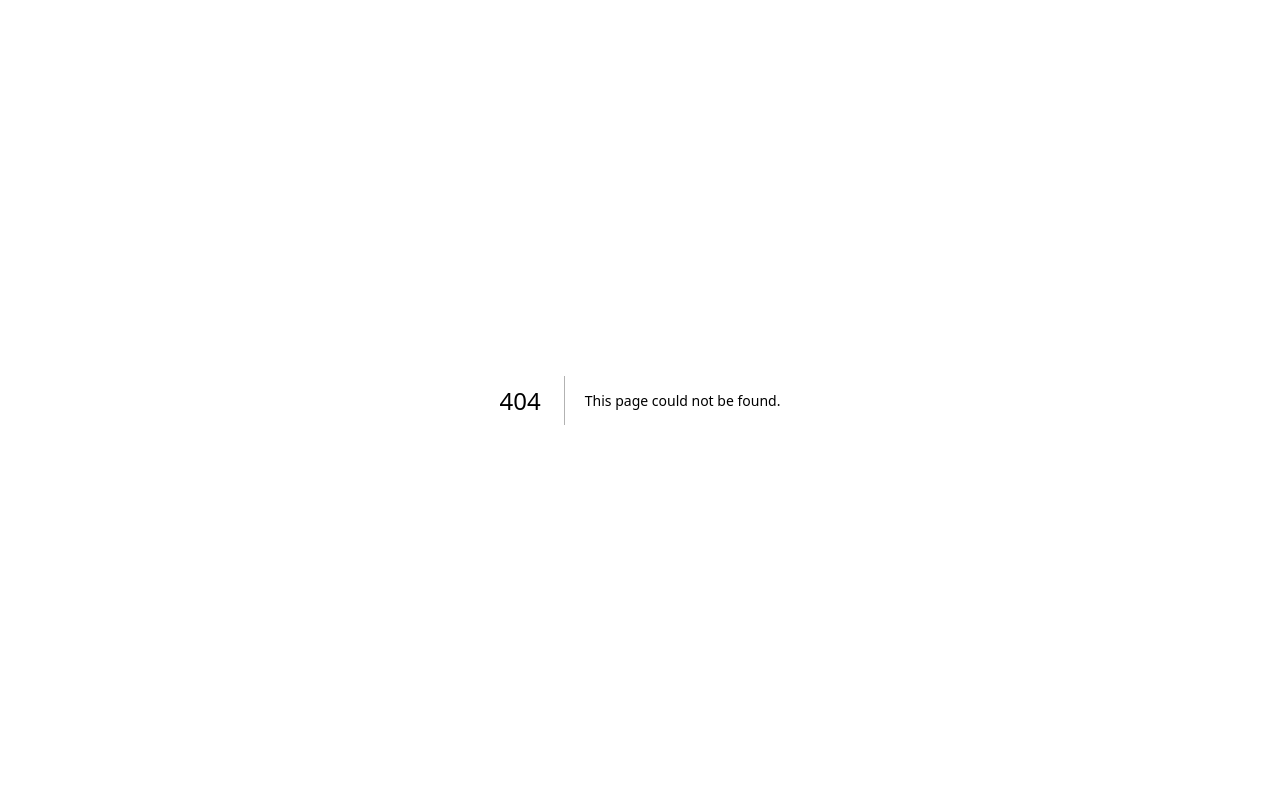
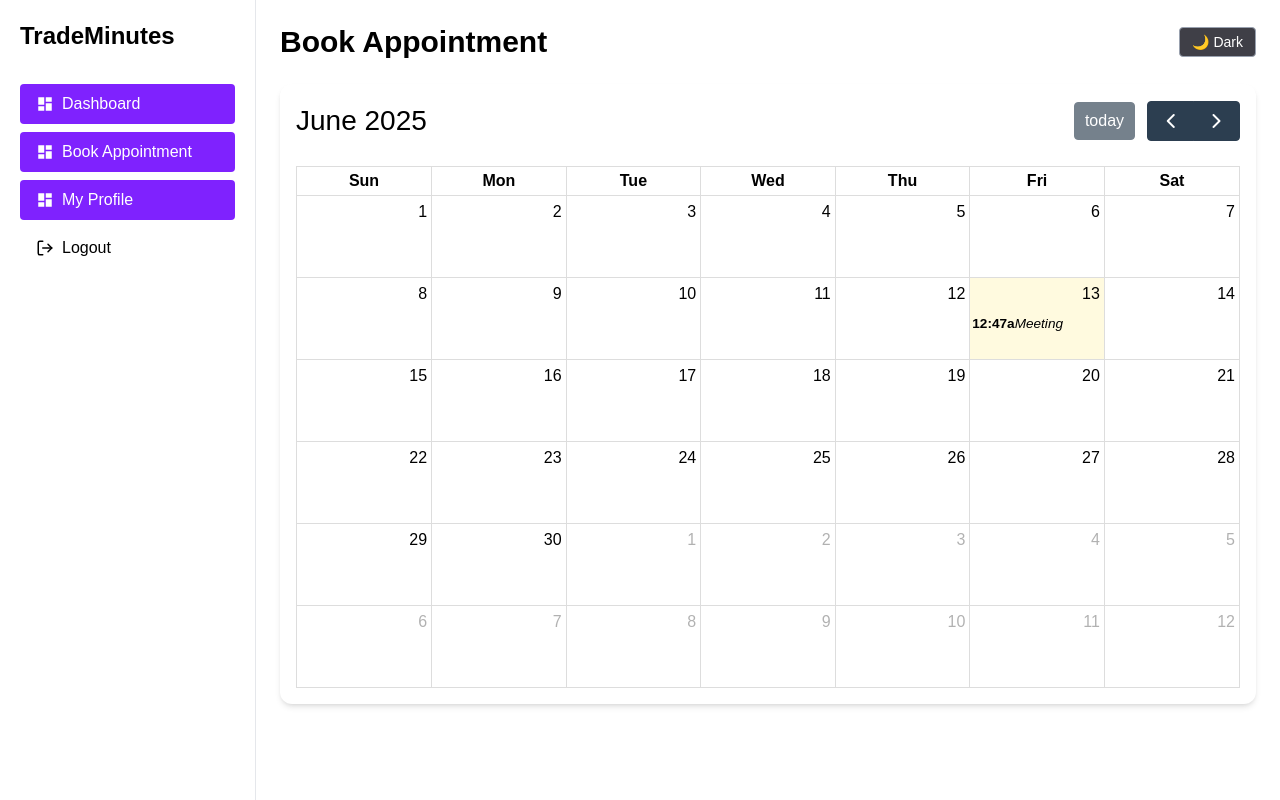
Before and after one commit to stevie1mat/frontend-test, a Next.js app: page /book-appointment in a window 1280 px wide. Before the commit this address had no page. Built offline with nearby package versions, Linux system fonts and the light colour scheme.

Commit message:
added full calendar

```diff
--- a/package.json
+++ b/package.json
@@ -9,6 +9,8 @@
     "lint": "next lint"
   },
   "dependencies": {
+    "@fullcalendar/daygrid": "^6.1.17",
+    "@fullcalendar/react": "^6.1.17",
     "@netlify/next": "^1.4.9",
     "@radix-ui/react-slot": "^1.2.3",
     "class-variance-authority": "^0.7.1",
--- /dev/null
+++ b/src/app/book-appointment/page.tsx
@@ -0,0 +1,104 @@
+'use client';
+
+import { useEffect, useState } from 'react';
+import { useRouter } from 'next/navigation';
+import { MdDashboard } from 'react-icons/md';
+import { FiLogOut } from 'react-icons/fi';
+import FullCalendar from '@fullcalendar/react';
+import dayGridPlugin from '@fullcalendar/daygrid';
+
+const events = [
+  { title: 'Meeting', start: new Date() }
+];
+
+export default function BookAppointment() {
+  const [isDarkMode, setIsDarkMode] = useState(false);
+  const router = useRouter();
+
+  useEffect(() => {
+    const savedTheme = localStorage.getItem('theme');
+    setIsDarkMode(savedTheme === 'dark');
+  }, []);
+
+  useEffect(() => {
+    const root = document.documentElement;
+    if (isDarkMode) {
+      root.classList.add('dark');
+      localStorage.setItem('theme', 'dark');
+    } else {
+      root.classList.remove('dark');
+      localStorage.setItem('theme', 'light');
+    }
+  }, [isDarkMode]);
+
+  const handleLogout = () => {
+    localStorage.removeItem('token');
+    router.push('/login');
+  };
+
+  return (
+    <div className={`${isDarkMode ? 'bg-black text-white' : 'bg-white text-black'} min-h-screen flex`}>
+      {/* Sidebar */}
+      <aside className={`w-64 min-h-screen p-5 space-y-4 ${isDarkMode ? 'bg-zinc-800 text-white' : 'bg-white text-black border-r border-gray-200'}`}>
+        <h2 className="text-2xl font-bold mb-8 cursor-pointer" onClick={() => router.push('/')}>
+          TradeMinutes
+        </h2>
+        <nav className="space-y-2">
+          <button onClick={() => router.push('/dashboard')} className="flex items-center gap-2 w-full text-left py-2 px-4 rounded bg-violet-600 text-white">
+            <MdDashboard className="text-lg" />
+            Dashboard
+          </button>
+          <button className="flex items-center gap-2 w-full text-left py-2 px-4 rounded bg-violet-600 text-white">
+            <MdDashboard className="text-lg" />
+            Book Appointment
+          </button>
+          <button onClick={() => router.push('/profile')} className="flex items-center gap-2 w-full text-left py-2 px-4 rounded bg-violet-600 text-white">
+            <MdDashboard className="text-lg" />
+            My Profile
+          </button>
+          <button
+            onClick={handleLogout}
+            className="flex items-center gap-2 w-full text-left py-2 px-4 rounded
+              text-black dark:text-white
+              bg-white hover:bg-gray-200
+              dark:bg-zinc-800 dark:hover:bg-zinc-700"
+          >
+            <FiLogOut className="text-lg text-black dark:text-white" />
+            Logout
+          </button>
+        </nav>
+      </aside>
+
+      {/* Main Content */}
+      <main className="flex-1 p-6">
+        <div className="flex justify-between items-center mb-6">
+          <h1 className="text-3xl font-semibold">Book Appointment</h1>
+          <button
+            onClick={() => setIsDarkMode(!isDarkMode)}
+            className="text-sm rounded border px-3 py-1 border-gray-400 bg-zinc-700 text-white hover:bg-zinc-600"
+          >
+            {isDarkMode ? '☀️ Light' : '🌙 Dark'}
+          </button>
+        </div>
+
+        <div className={`${isDarkMode ? 'bg-zinc-900' : 'bg-white'} p-4 rounded-xl shadow-md`}>
+          <FullCalendar
+            plugins={[dayGridPlugin]}
+            initialView='dayGridMonth'
+            events={events}
+            eventContent={renderEventContent}
+            height="auto"
+          />
+        </div>
+      </main>
+    </div>
+  );
+}
+
+function renderEventContent(eventInfo: any) {
+  return (
+    <>
+      <b>{eventInfo.timeText}</b> <i>{eventInfo.event.title}</i>
+    </>
+  );
+}
--- a/src/app/profile/page.tsx
+++ b/src/app/profile/page.tsx
@@ -35,7 +35,7 @@ export default function ProfileDashboardPage() {
 
     const fetchProfile = async () => {
       try {
-        const res = await fetch('https://trademinutes-auth.onrender.com/api/auth/profile', {
+        const res = await fetch('http://localhost:8080/api/auth/profile', {
           headers: { Authorization: `Bearer ${token}` },
         });
 
@@ -82,8 +82,23 @@ export default function ProfileDashboardPage() {
           <button className="flex items-center gap-2 w-full text-left py-2 px-4 rounded bg-violet-600 text-white">
             <MdDashboard className="text-lg" /> Dashboard
           </button>
-          <button onClick={handleLogout} className="flex items-center gap-2 w-full text-left py-2 px-4 rounded text-black dark:text-white bg-white hover:bg-gray-200 dark:bg-zinc-800 dark:hover:bg-zinc-700">
-            <FiLogOut className="text-lg text-black dark:text-white" /> Logout
+           <button className="flex items-center gap-2 w-full text-left py-2 px-4 rounded bg-violet-600 text-white">
+            <MdDashboard className="text-lg" />
+            Book Appointment
+          </button>
+           <button className="flex items-center gap-2 w-full text-left py-2 px-4 rounded bg-violet-600 text-white">
+            <MdDashboard className="text-lg" />
+            My Profile
+          </button>
+          <button
+            onClick={handleLogout}
+            className="flex items-center gap-2 w-full text-left py-2 px-4 rounded
+                       text-black dark:text-white
+                       bg-white hover:bg-gray-200
+                       dark:bg-zinc-800 dark:hover:bg-zinc-700"
+          >
+            <FiLogOut className="text-lg text-black dark:text-white" />
+            Logout
           </button>
         </nav>
       </aside>
```
Also changed, not shown: 1 other file (tests, documents, lock files or other folders).
